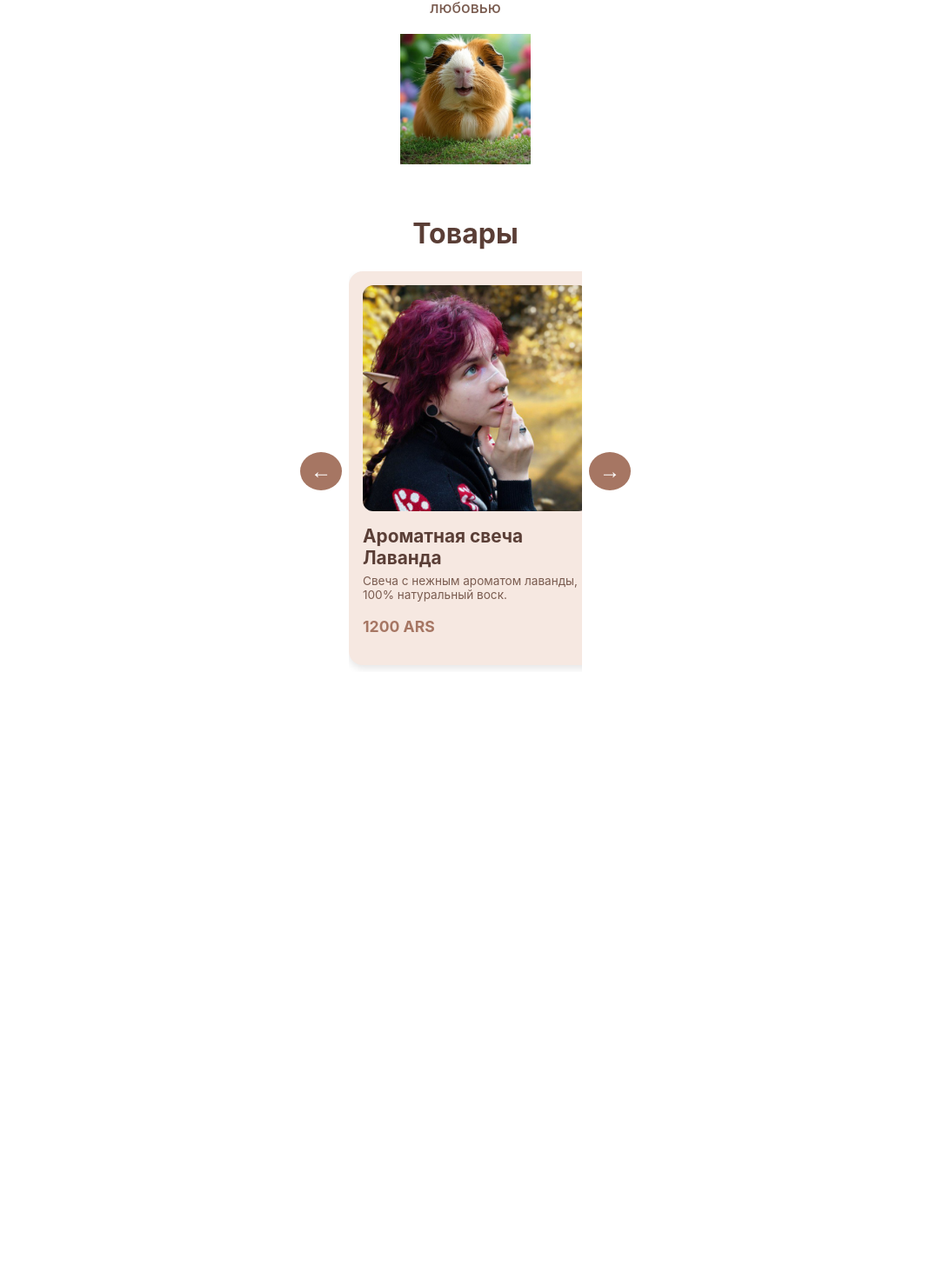
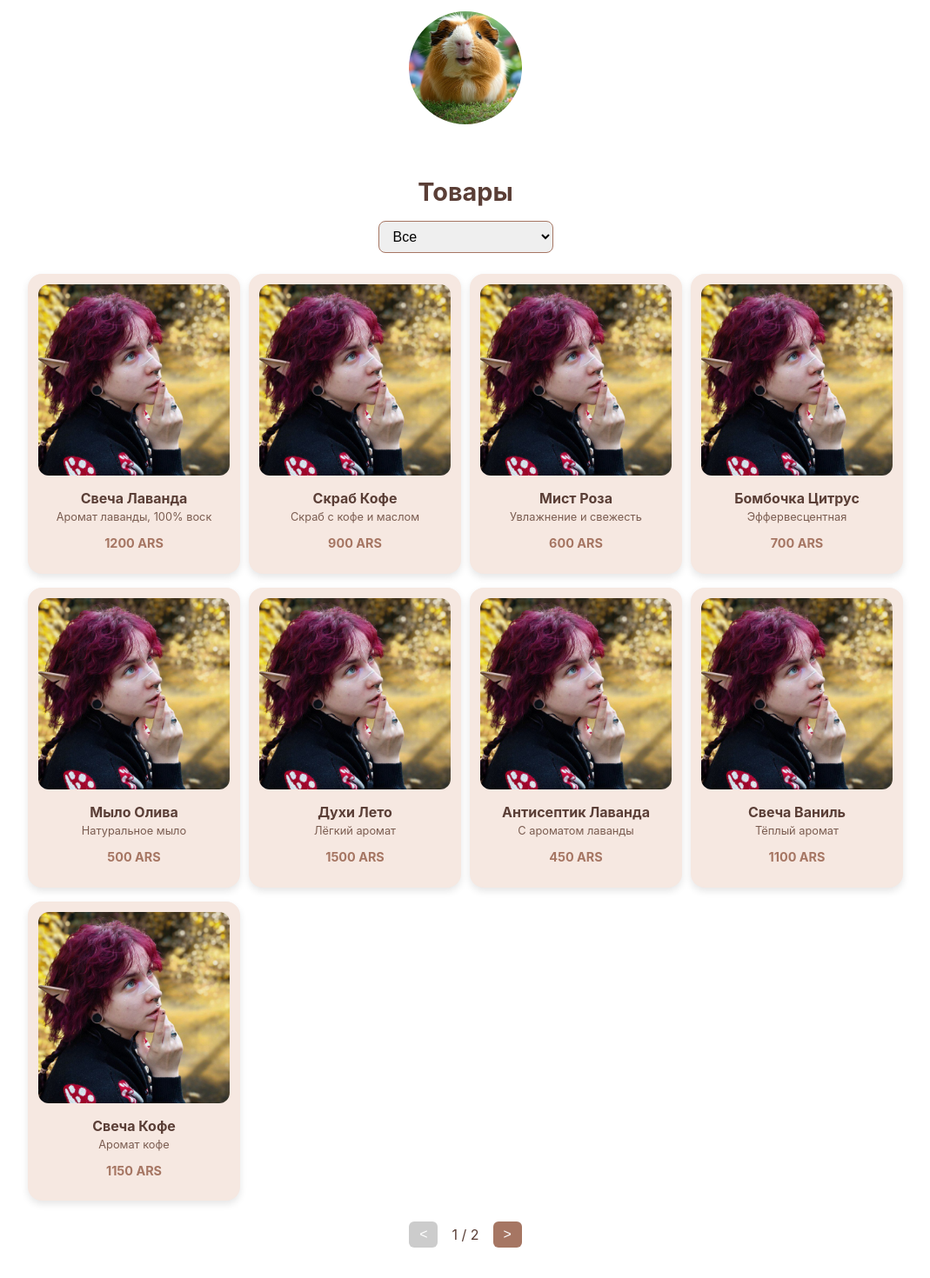
Before and after one commit to voganart/what-rikysha-sees, a React (Create React App) app: page / in a window 1280 px wide. Shown: the part 97-1567 px from the top of the page at 87% size, without its empty margins (105-1174 px from the left). Before the commit the page ends 910 px from the top, so only its background shows below. Built offline with nearby package versions, Linux system fonts and the light colour scheme.

Commit message:
add categories and filter

```diff
--- a/src/App.css
+++ b/src/App.css
@@ -1,131 +1,123 @@
 .header .container {
-  text-align: center; /* Центрируем всё */
+  text-align: center;
   max-width: 480px;
   margin: 0 auto;
   padding: 20px 10px;
 }
 
 .header-image {
-  width: 150px;  /* уменьшили картинку */
+  width: 130px;
   height: auto;
-  margin: 20px auto 0; /* сверху отступ, по центру */
+  margin: 20px auto 0;
   display: block;
+  border-radius: 50%;
 }
 
 .title {
-  font-size: 2.4rem;
+  font-size: 2.2rem;
   margin: 0;
   color: #5a3e36;
 }
 
 .subtitle {
   margin-top: 8px;
-  font-size: 1.1rem;
+  font-size: 1rem;
   color: #7a5c50;
   font-weight: 500;
 }
 
 .products-section {
-  max-width: 380px; /* чуть уже, около 80% от 480 */
+  max-width: 1000px;
   margin: 40px auto;
+  padding: 0 20px;
   text-align: center;
-  padding: 0 10px;
 }
 
 .products-section h2 {
-  font-size: 2rem;
-  margin-bottom: 24px;
+  font-size: 1.8rem;
+  margin-bottom: 16px;
   color: #5a3e36;
 }
 
-.carousel-container {
-  position: relative;
-  display: flex;
-  align-items: center;
+.filter-select {
+  padding: 8px 12px;
+  font-size: 1rem;
+  border-radius: 8px;
+  border: 1px solid #a67663;
+  margin-bottom: 24px;
+  cursor: pointer;
 }
 
-.products-carousel {
-  display: flex;
-  overflow-x: auto;
-  scroll-behavior: smooth;
-  -webkit-overflow-scrolling: touch; /* для плавного свайпа на iOS */
+.products-grid {
+  display: grid;
+  grid-template-columns: repeat(auto-fit, minmax(220px, 1fr));
   gap: 16px;
-  padding-bottom: 8px;
-  scrollbar-width: none; /* Firefox */
-}
-
-.products-carousel::-webkit-scrollbar {
-  display: none; /* Chrome, Safari */
+  justify-items: center;
 }
 
 .product-card {
-  flex: 0 0 260px; /* ширина каждого товара */
   background: #f6e8e1;
   border-radius: 16px;
-  padding: 16px;
+  padding: 12px;
   box-shadow: 0 4px 8px rgb(0 0 0 / 0.1);
-  text-align: left;
+  text-align: center;
+  width: 100%;
+  max-width: 220px;
+  transition: transform 0.2s ease;
+}
+
+.product-card:hover {
+  transform: translateY(-4px);
 }
 
 .product-card img {
   width: 100%;
   border-radius: 12px;
-  margin-bottom: 12px;
+  margin-bottom: 8px;
 }
 
 .product-card h3 {
-  margin: 0 0 6px;
-  font-size: 1.3rem;
+  font-size: 1rem;
   color: #5a3e36;
+  margin: 4px 0;
 }
 
 .product-desc {
-  font-size: 0.85rem;
-  margin: 0 0 10px;
+  font-size: 0.8rem;
   color: #7a5c50;
-  line-height: 1.2;
+  margin: 0 0 4px;
 }
 
 .product-price {
   font-weight: 700;
   color: #a67663;
-  font-size: 1.1rem;
+  font-size: 0.9rem;
 }
 
-.scroll-btn {
+.pagination {
+  display: flex;
+  justify-content: center;
+  align-items: center;
+  gap: 16px;
+  margin-top: 24px;
+}
+
+.pagination button {
+  padding: 6px 12px;
   background: #a67663;
   border: none;
   color: white;
-  font-size: 1.5rem;
-  padding: 8px 12px;
-  border-radius: 50%;
+  font-size: 1rem;
+  border-radius: 6px;
   cursor: pointer;
-  user-select: none;
-  transition: background-color 0.2s ease;
-  z-index: 10;
 }
 
-.scroll-btn:hover {
-  background: #8a5e4a;
+.pagination button:disabled {
+  background: #ccc;
+  cursor: not-allowed;
 }
 
-.scroll-btn.left {
-  margin-right: 8px;
+.pagination span {
+  font-size: 1rem;
+  color: #5a3e36;
 }
-
-.scroll-btn.right {
-  margin-left: 8px;
-}
-
-/* Адаптивность для мобильных — кнопки исчезают, свайп работает */
-
-@media (max-width: 480px) {
-  .products-section {
-    max-width: 90vw;
-    padding: 0 5vw;
-  }
-
-  .scroll-btn {
-    display: none;
-  }
-}
--- a/src/App.js
+++ b/src/App.js
@@ -3,67 +3,71 @@ import guineapigImg from "./assets/Guineapig_1.jpg";
 import rikyshaImg from "./assets/Rikysha_1.jpg";
 import "./App.css";
 
-const products = [
-  {
-    id: 1,
-    img: rikyshaImg,
-    title: "Ароматная свеча Лаванда",
-    description: "Свеча с нежным ароматом лаванды, 100% натуральный воск.",
-    price: "1200 ARS",
-  },
-  {
-    id: 2,
-    img: rikyshaImg,
-    title: "Крем для рук 'Мягкость'",
-    description: "Питательный крем с маслом ши и алоэ вера.",
-    price: "900 ARS",
-  },
-  {
-    id: 3,
-    img: rikyshaImg,
-    title: "Бальзам для губ 'Малина'",
-    description: "Увлажняющий бальзам с натуральным малиновым экстрактом.",
-    price: "600 ARS",
-  },
+const allProducts = [
+  { id: 1, category: "Свечи", img: rikyshaImg, title: "Свеча Лаванда", description: "Аромат лаванды, 100% воск", price: "1200 ARS" },
+  { id: 2, category: "Скрабы", img: rikyshaImg, title: "Скраб Кофе", description: "Скраб с кофе и маслом", price: "900 ARS" },
+  { id: 3, category: "Мисты", img: rikyshaImg, title: "Мист Роза", description: "Увлажнение и свежесть", price: "600 ARS" },
+  { id: 4, category: "Бомбочки для ванны", img: rikyshaImg, title: "Бомбочка Цитрус", description: "Эффервесцентная", price: "700 ARS" },
+  { id: 5, category: "Мыло", img: rikyshaImg, title: "Мыло Олива", description: "Натуральное мыло", price: "500 ARS" },
+  { id: 6, category: "Духи", img: rikyshaImg, title: "Духи Лето", description: "Лёгкий аромат", price: "1500 ARS" },
+  { id: 7, category: "Антисептики", img: rikyshaImg, title: "Антисептик Лаванда", description: "С ароматом лаванды", price: "450 ARS" },
+  { id: 8, category: "Свечи", img: rikyshaImg, title: "Свеча Ваниль", description: "Тёплый аромат", price: "1100 ARS" },
+  { id: 9, category: "Свечи", img: rikyshaImg, title: "Свеча Кофе", description: "Аромат кофе", price: "1150 ARS" },
+  { id: 10, category: "Скрабы", img: rikyshaImg, title: "Скраб Сахар", description: "Скраб с сахаром", price: "850 ARS" },
+];
+
+const categories = [
+  "Все",
+  "Свечи",
+  "Скрабы",
+  "Мисты",
+  "Бомбочки для ванны",
+  "Мыло",
+  "Духи",
+  "Антисептики",
 ];
 
 export default function App() {
-  const [scrollPos, setScrollPos] = useState(0);
+  const [filter, setFilter] = useState("Все");
+  const [page, setPage] = useState(1);
+  const itemsPerPage = 9;
 
-  const scrollRef = React.useRef(null);
+  const filteredProducts =
+    filter === "Все" ? allProducts : allProducts.filter((p) => p.category === filter);
 
-  const scrollLeft = () => {
-    if (scrollRef.current) {
-      scrollRef.current.scrollBy({ left: -300, behavior: "smooth" });
-    }
-  };
-
-  const scrollRight = () => {
-    if (scrollRef.current) {
-      scrollRef.current.scrollBy({ left: 300, behavior: "smooth" });
-    }
-  };
+  const totalPages = Math.ceil(filteredProducts.length / itemsPerPage);
+  const displayedProducts = filteredProducts.slice(
+    (page - 1) * itemsPerPage,
+    page * itemsPerPage
+  );
 
   return (
     <>
       <header className="header">
         <div className="container">
           <h1 className="title">What Rikysha Sees</h1>
-          <p className="subtitle">
-            Авторская косметика и свечи ручной работы с любовью
-          </p>
+          <p className="subtitle">Авторская косметика и свечи ручной работы с любовью</p>
           <img className="header-image" src={guineapigImg} alt="Морская свинка" />
         </div>
       </header>
 
       <section className="products-section">
         <h2>Товары</h2>
-        <div className="carousel-container">
-          <button className="scroll-btn left" onClick={scrollLeft}>
-            &#8592;
-          </button>
-          <div className="products-carousel" ref={scrollRef}>
-            {products.map(({ id, img, title, description, price }) => (
+        <select
+          value={filter}
+          onChange={(e) => {
+            setFilter(e.target.value);
+            setPage(1);
+          }}
+          className="filter-select"
+        >
+          {categories.map((cat) => (
+            <option key={cat} value={cat}>{cat}</option>
+          ))}
+        </select>
+
+        <div className="products-grid">
+          {displayedProducts.map(({ id, img, title, description, price }) => (
             <div key={id} className="product-card">
               <img src={img} alt={title} />
               <h3>{title}</h3>
@@ -72,10 +76,20 @@ export default function App() {
             </div>
           ))}
         </div>
-          <button className="scroll-btn right" onClick={scrollRight}>
-            &#8594;
+
+        {totalPages > 1 && (
+          <div className="pagination">
+            <button onClick={() => setPage((p) => Math.max(p - 1, 1))} disabled={page === 1}>
+              {"<"}
+            </button>
+            <span>
+              {page} / {totalPages}
+            </span>
+            <button onClick={() => setPage((p) => Math.min(p + 1, totalPages))} disabled={page === totalPages}>
+              {">"}
             </button>
           </div>
+        )}
       </section>
     </>
   );
```
Lines whose indentation alone changed are shown as unchanged.
